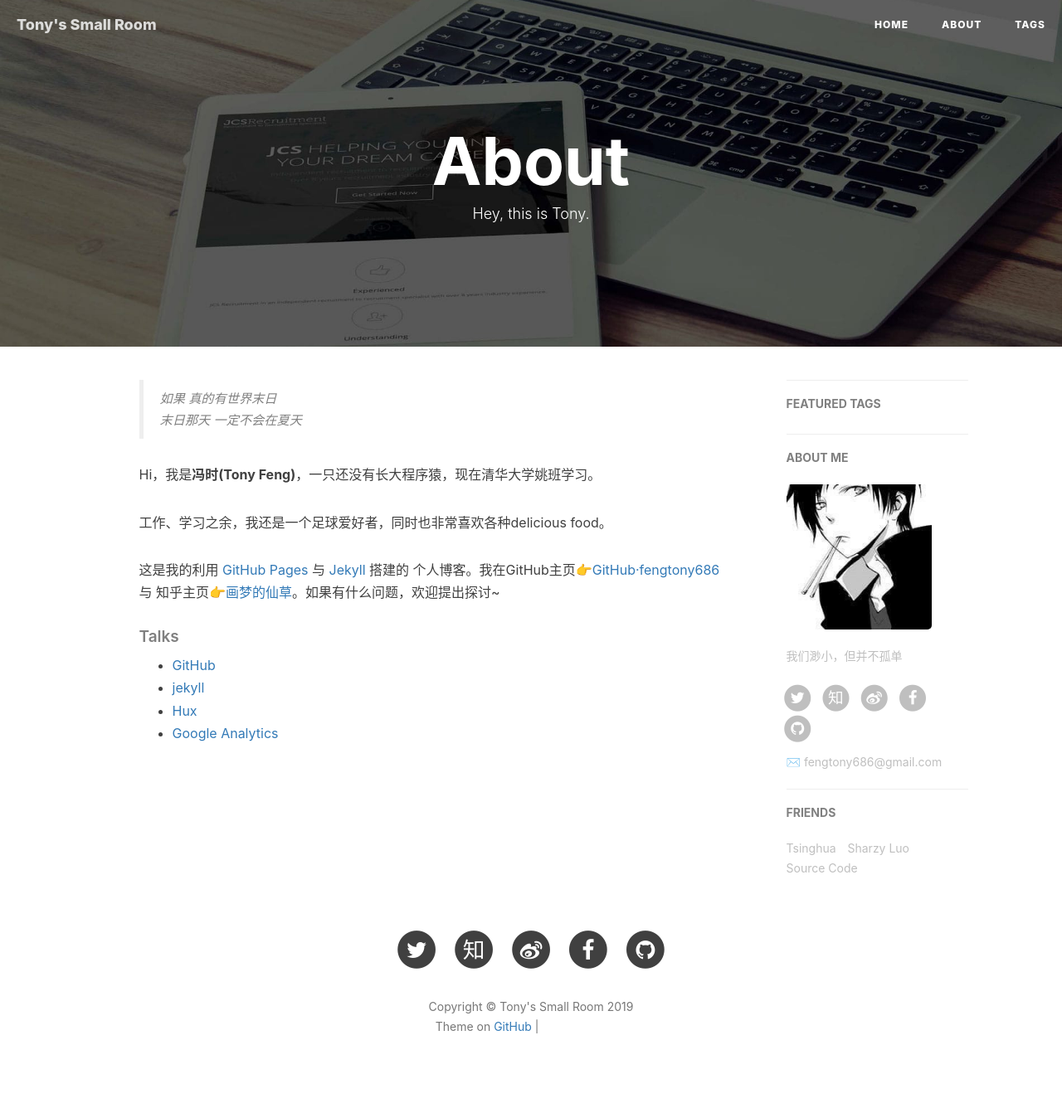
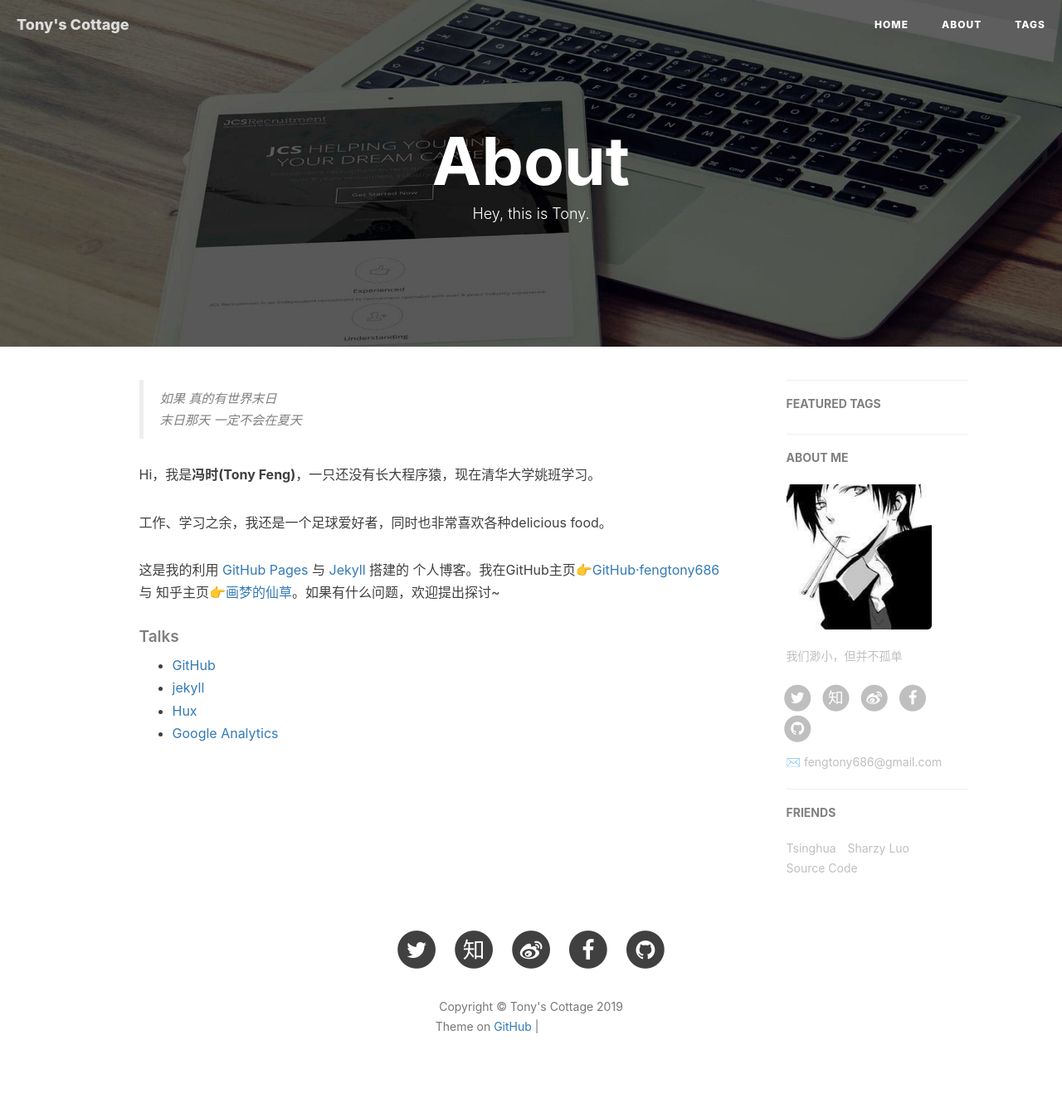
Before and after one commit to fengtony686/fengtony686.github.io, a Jekyll site: the page built from about.html, in a window 1280 px wide. Shown: the whole page at 83% size. Built offline with Jekyll 4.4.1, drawn with Linux system fonts in a browser that asks for light colours; nearby versions of some CDN libraries; comment, search, counter and statistics services are not loaded; grey boxes are pictures that could not be loaded.

Commit message:
change my blog name

```diff
--- a/_config.yml
+++ b/_config.yml
@@ -1,10 +1,10 @@
 # Site settings
-title: Tony's Small Room
-SEOTitle: 冯时的博客 | Tony's Small Room
+title: Tony's Cottage
+SEOTitle: 冯时的博客 | Tony's Cottage
 header-img: img/post-bg-desk.jpg
 email: fengtony686@gmail.com
 description: "Hi,everyone.我是冯时，这是我的博客，这里将记录我生活，学习中那些有趣的事。"
-keyword: "冯时, Tony's Small Room, fengshi, Tony Feng, tonyfeng, iOS, Apple, iPhone, 冯时的博客"
+keyword: "冯时, Tony's Cottage, fengshi, Tony Feng, tonyfeng, iOS, Apple, iPhone, 冯时的博客"
 url: "http://fengtony686.github.io"          # your host, for absolute URL
 baseurl: ""      # for example, '/blog' if your blog hosted on 'host/blog'
 github_repo: "https://github.com/fengtony686/fengtony686.github.io.git" # you code repository
--- a/about.html
+++ b/about.html
@@ -45,7 +45,7 @@
 
     <p>This is my personal blog, through making Github Pages and Jekyll.My GitHub  👉 <a href="http://github.com/fengtony686">Github·fengtony686</a>.</p>
 
-    <p>I am a sports enthusiast and a Rossoneri.</p>
+    <p>I am a sports enthusiast and a loyal Rossoneri.</p>
 
     <h5>Talks</h5>
 
```
